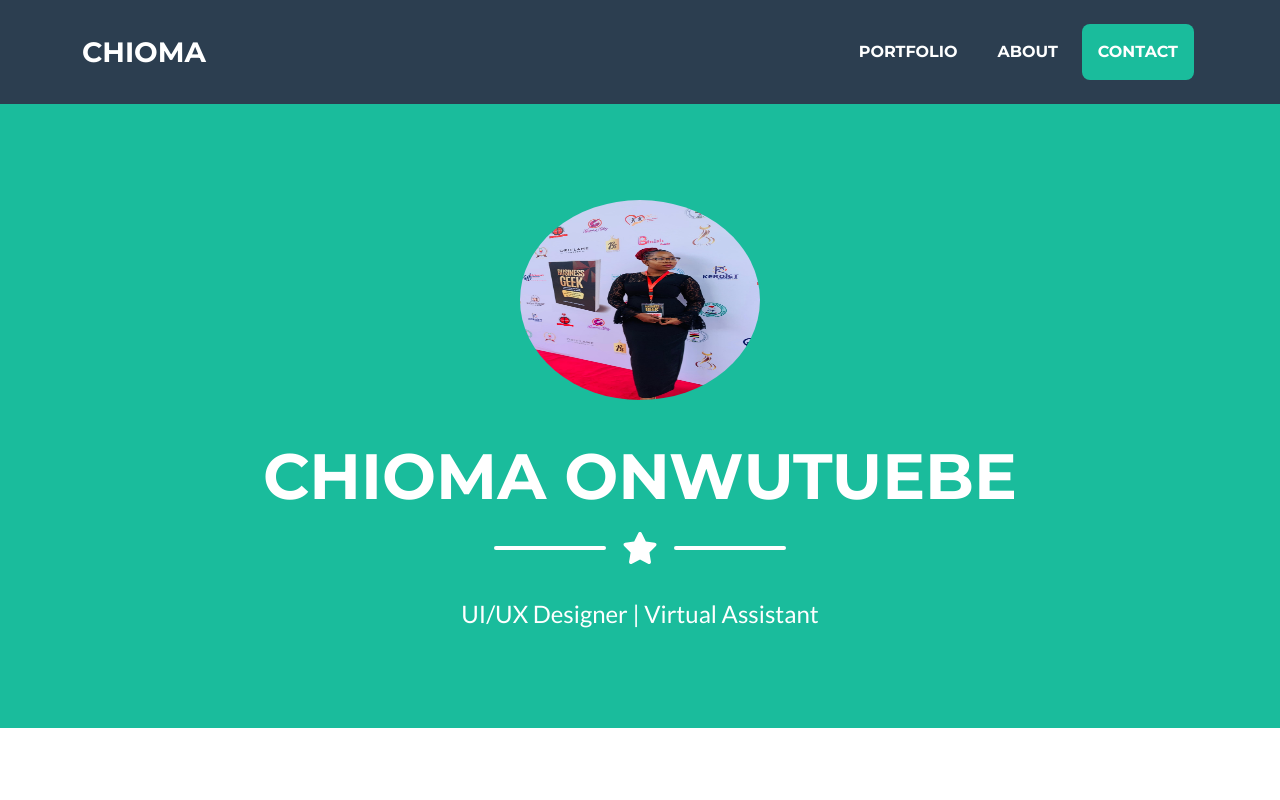
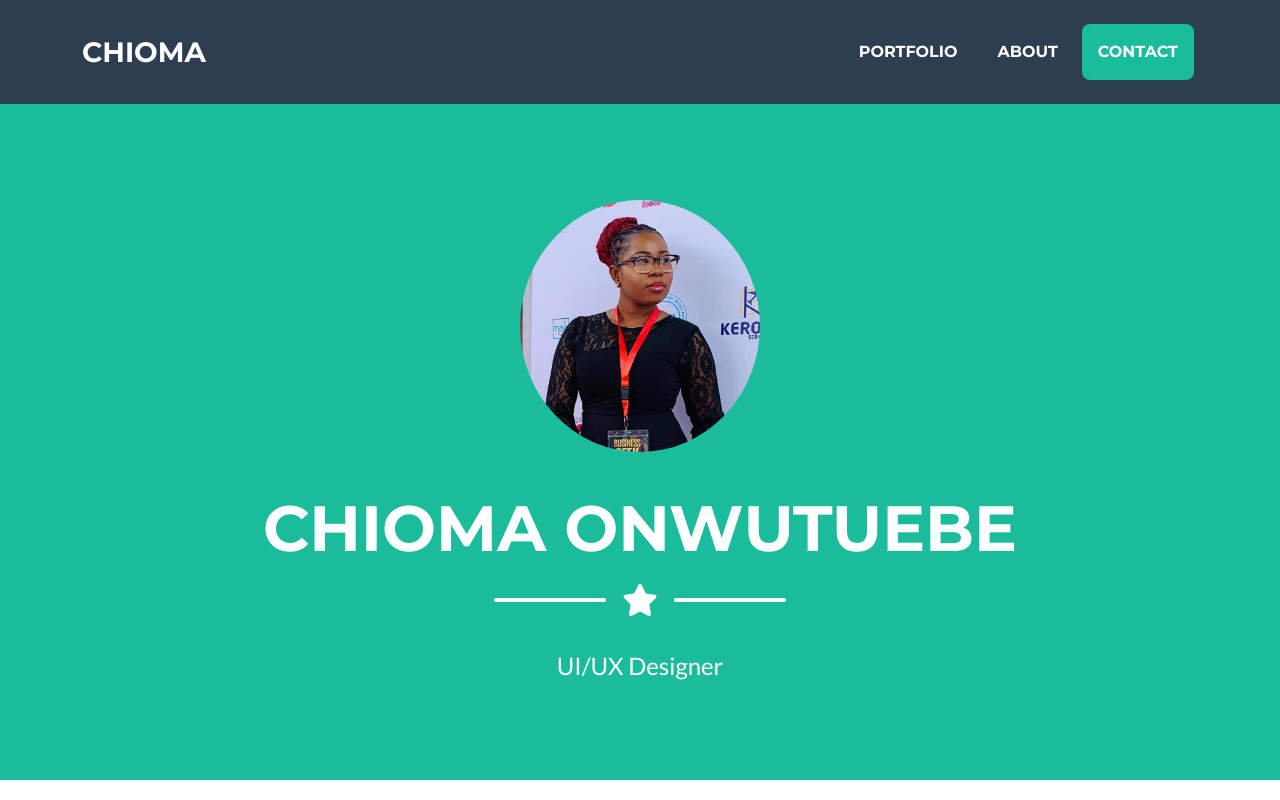
Before and after one commit to ajogious/chiomaonwutuebe, a plain HTML site: page index.html in a window 1280 px wide. Shown: the top 800 px of the page. Drawn offline with nearby package versions, Linux system fonts and the light colour scheme.

Commit message:
image updated

```diff
--- a/index.html
+++ b/index.html
@@ -77,8 +77,8 @@
         <!-- Masthead Avatar Image-->
         <img
           class="masthead-avatar mb-5"
-          src="assets/img/portfolio/my_image.jpg"
-          alt="my image" style="border-radius: 50%; height: 200px;"
+          src="assets/img/chioma.jpg"
+          alt="my image" style="border-radius: 50%;"
         />
         <!-- Masthead Heading-->
         <h1 class="masthead-heading text-uppercase mb-0">Chioma Onwutuebe</h1>
@@ -90,7 +90,7 @@
         </div>
         <!-- Masthead Subheading-->
         <p class="masthead-subheading font-weight-light mb-0">
-          UI/UX Designer | Virtual Assistant
+          UI/UX Designer
         </p>
       </div>
     </header>
```
Also changed, not shown: assets/img/chioma.jpg (added).
